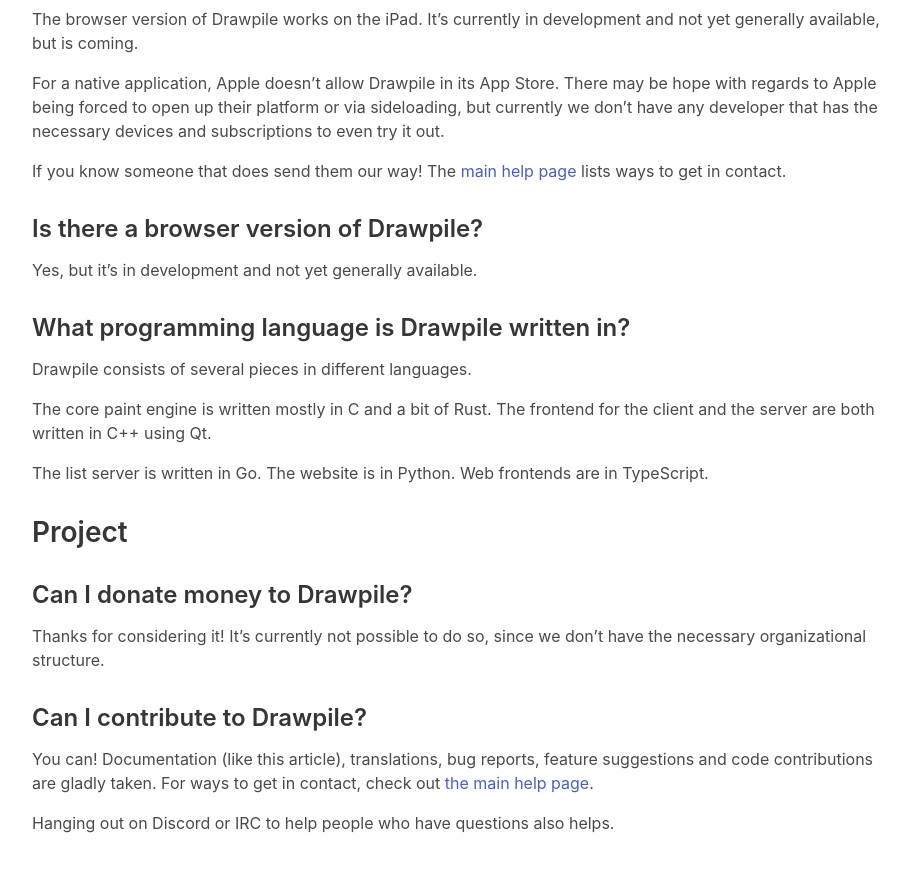
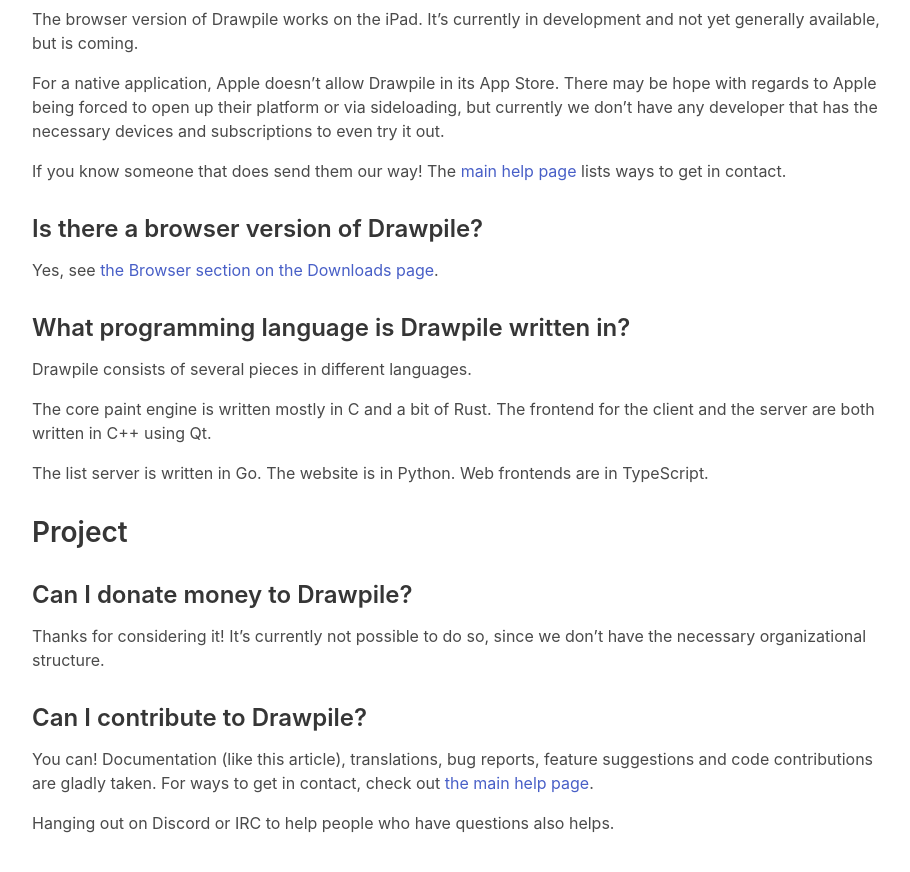
Before and after one commit to drawpile/drawpile.github.io, a Jekyll site: the page built from help/common/faq.markdown, in a window 1280 px wide and 900 px high, scrolled down 8478 px. Shown: the top 872 px of the window, without its empty margins (32-942 px from the left). Built offline with Jekyll 4.4.1, drawn with Linux system fonts in a browser that asks for light colours.

Commit message:
Update browser entry in the FAQ
To no longer claim that it's not yet generally available, because it is
now.

```diff
--- a/help/common/faq.markdown
+++ b/help/common/faq.markdown
@@ -145,7 +145,7 @@
 
 ### Is there a browser version of Drawpile?
 
-Yes, but it's in development and not yet generally available.
+Yes, see [the Browser section on the Downloads page](https://drawpile.net/download/#Browser).
 
 ### What programming language is Drawpile written in?
 
```
